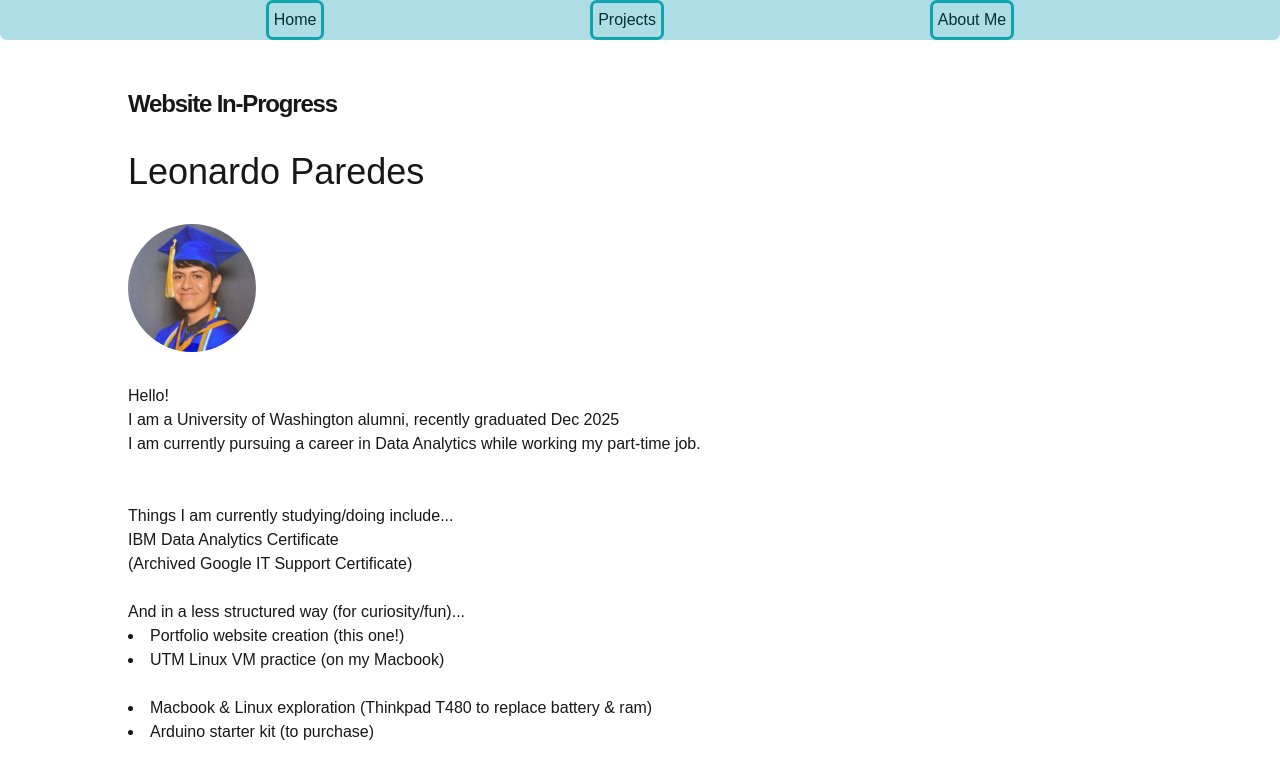
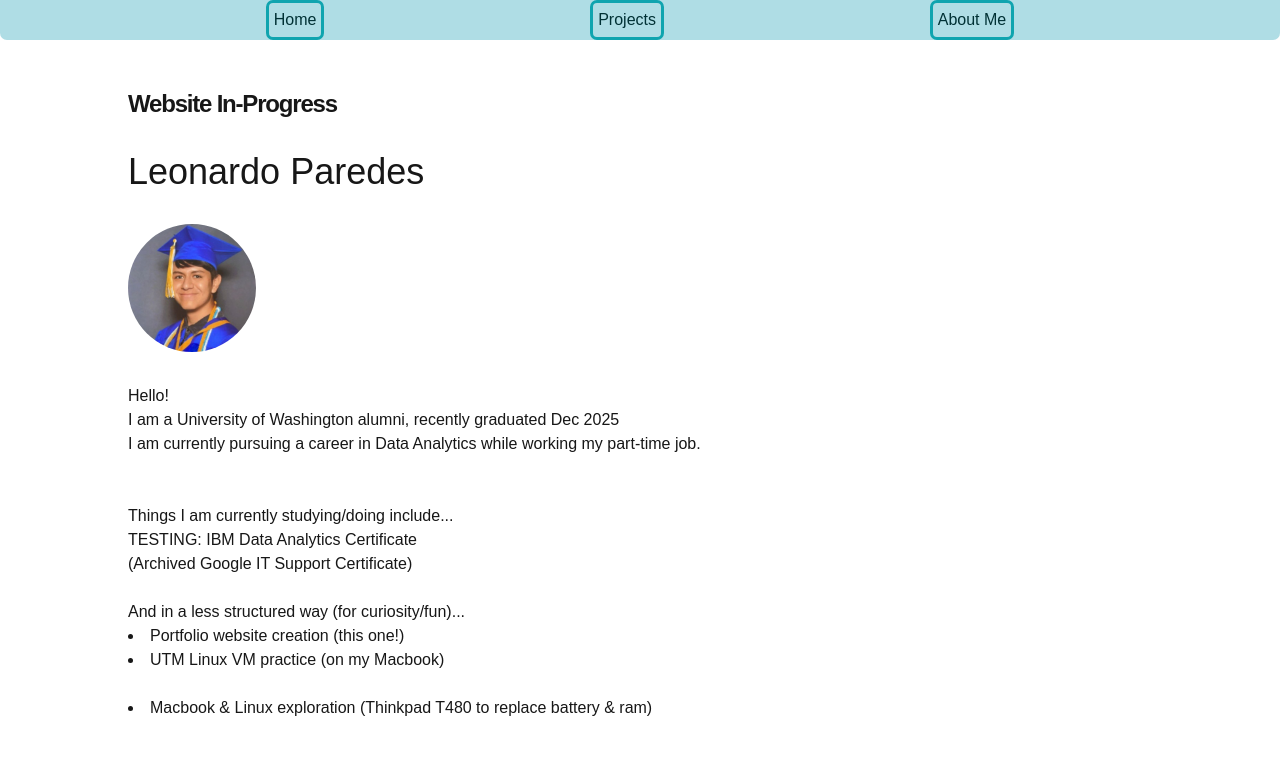
Before and after one commit to Leonshekre/leos-website, a Next.js app: page / in a window 1280 px wide. Shown: the top 778 px of the page. Built offline with nearby package versions, Linux system fonts and the light colour scheme.

Commit message:
Minor change: 'TESTING Data analytics, not full commitment

```diff
--- a/app/page.tsx
+++ b/app/page.tsx
@@ -38,7 +38,7 @@ export default function Home() {
 
         <ul className="list-disc list-inside">
           <p>Things I am currently studying/doing include...</p>
-          <p>IBM Data Analytics Certificate</p>
+          <p>TESTING: IBM Data Analytics Certificate</p>
           <p>(Archived Google IT Support Certificate)</p>
 
           <br></br>
@@ -50,8 +50,9 @@ export default function Home() {
           <br></br>
 
           <li>Macbook & Linux exploration (Thinkpad T480 to replace battery & ram)</li>
-          <li>Arduino starter kit (to purchase)</li>
-          {/* <li>Seattle City testing app</li> */}
+          {/* <li>Arduino starter kit (to purchase)</li> */}
+          {/* <li>Seattle Seterra</li> */}
+          {/* <li>Data viz stuff? idk </li>*/}
         </ul>
       </div>
     </div>
```
